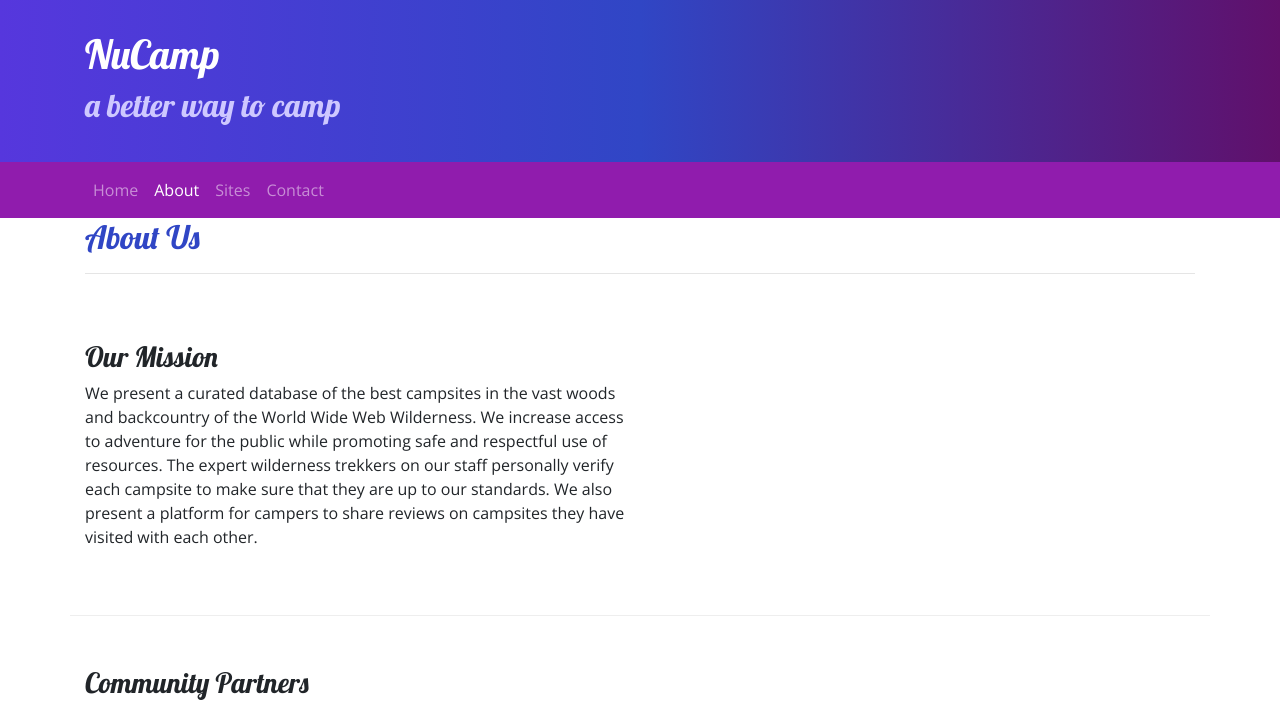
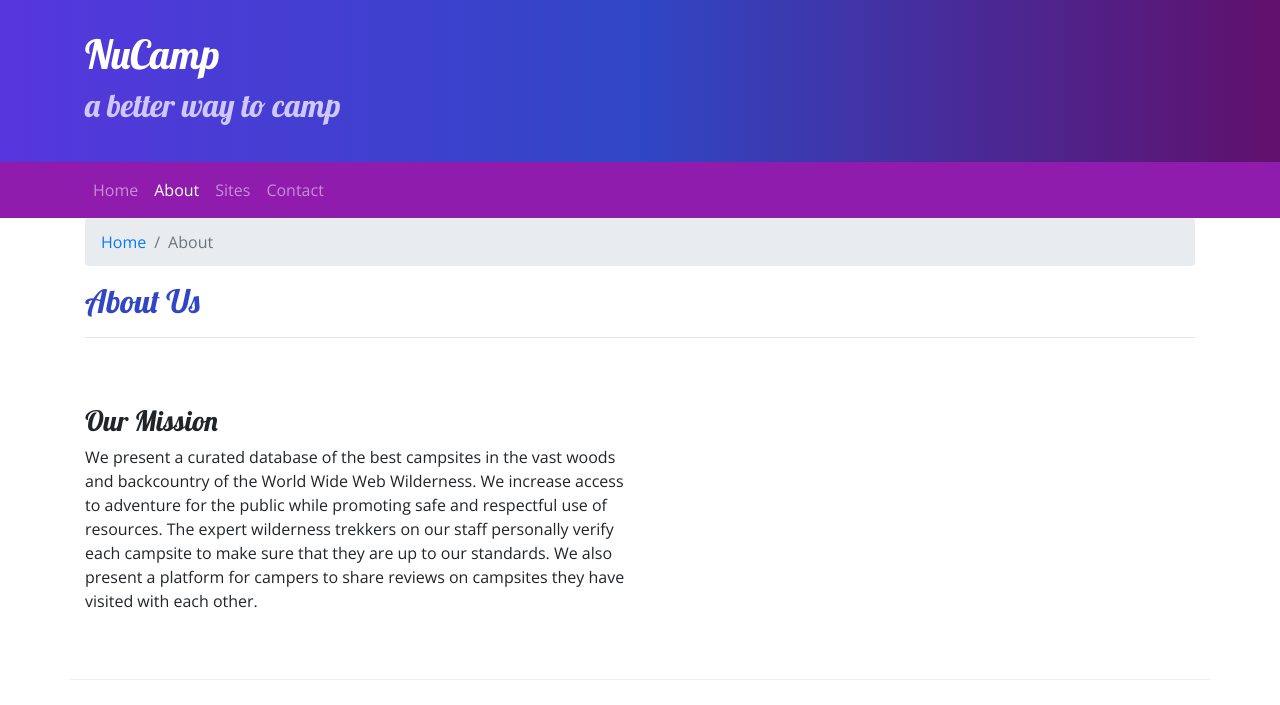
Before and after one commit to christianbullo/nucamp-bootstrap, a website: page aboutus.html in a window 1280 px wide. Shown: the top 705 px of the page. Drawn offline with nearby package versions, Linux system fonts and the light colour scheme.

Commit message:
Added Breadcrumb

```diff
--- a/aboutus.html
+++ b/aboutus.html
@@ -48,6 +48,10 @@
     <div class="container">
         <div class="row">
             <div class="col">
+                <ol class="breadcrumb">
+                    <li class="breadcrumb-item"><a href="index.html">Home</a></li>
+                    <li class="breadcrumb-item active">About</li>
+                </ol>
                <h2>About Us</h2>
                <hr />
             </div>
```
